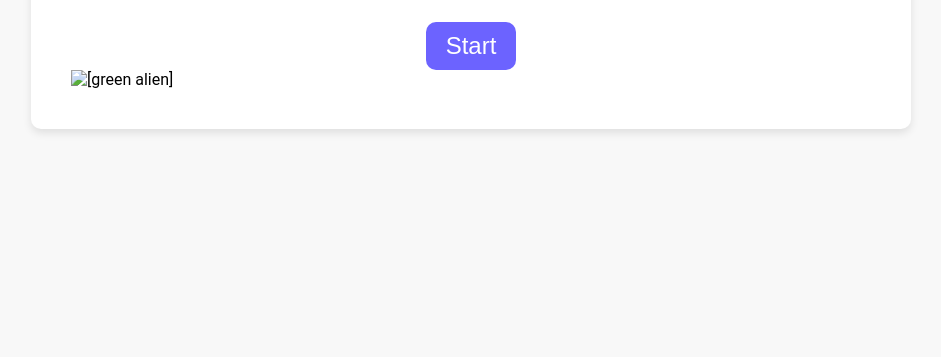
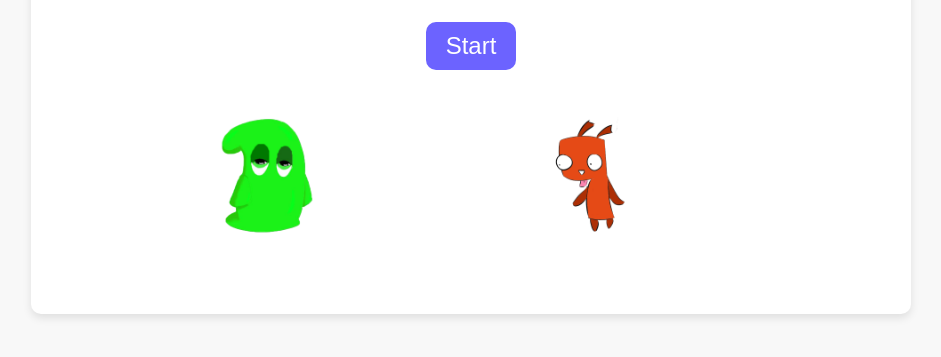
Before and after one commit to cjacobs3971/fourth-week-project, a plain HTML site: page index.html in a window 1280 px wide. Shown: the part 155-512 px from the top of the page, without its empty margins (169-1110 px from the left). Drawn offline with Linux system fonts and the light colour scheme.

Commit message:
altered characters to make them on the bottom right and left of the screen

```diff
--- a/index.html
+++ b/index.html
@@ -29,10 +29,10 @@
       <h2> </h2>
       <button id = "clear-scores">Clear Scores</button>
     </div>
-    <section id = "glurm">
-      <img src="./assets/" alt="[green alien]">
-    </section>
-    <!--add a div scoreboard with top 10 scores (UL) a one input button for play again and another button for exit/clearscoresbutton-->
+    <div id = characters>
+      <img src="./assets/glurm no backgrkound.png" alt="[green alien]">
+      <img src="./assets/bloop no background.png" alt="[orange]">
+    </div>
   </div>
   <script src="script.js"></script>
 </body>
--- a/style.css
+++ b/style.css
@@ -35,6 +35,14 @@ body {
 
   button:hover {
     background-color: #4f47c9;
+  }
+#characters img {
+  display: box;
+  height: 200px;
+  padding-left: 100px;
+  padding-right: 10px;
+
+
   }
 
   #timer {
```
